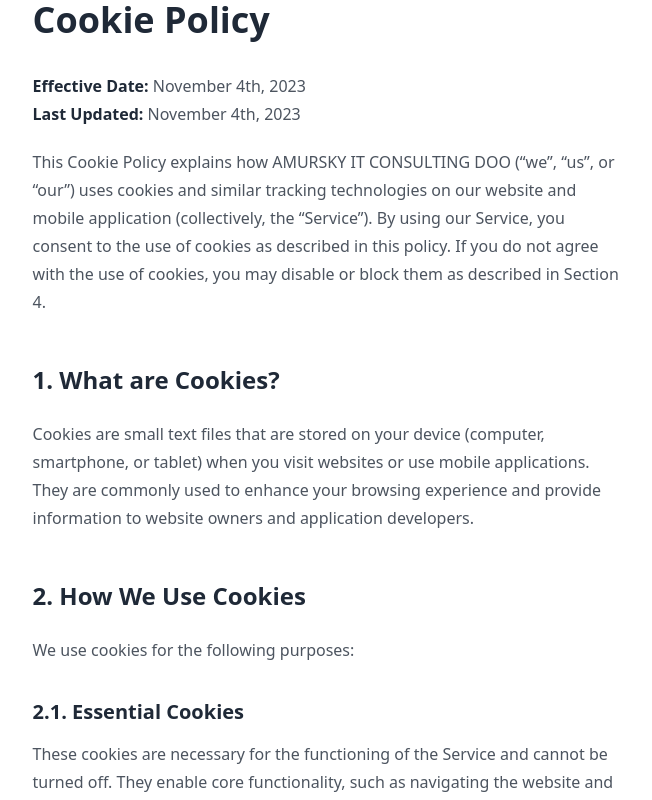
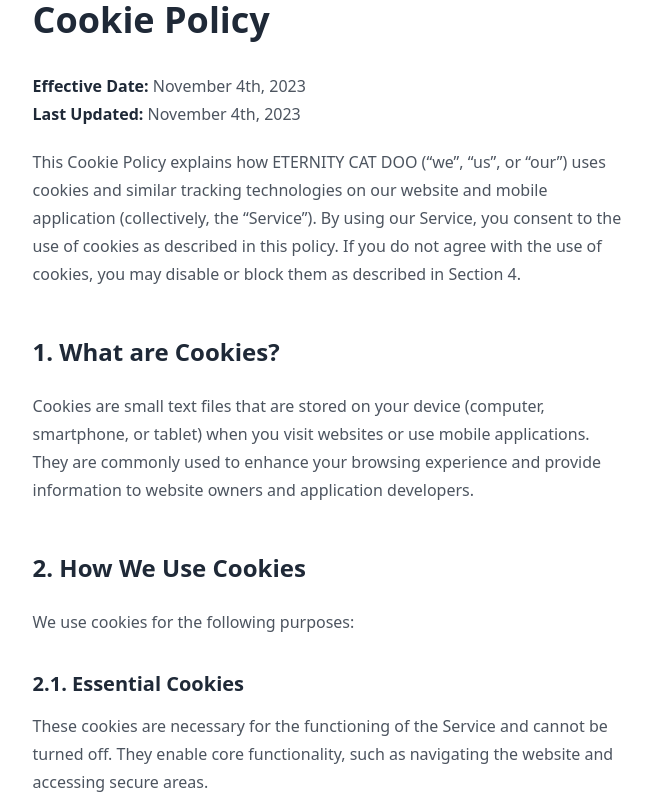
Before and after one commit to eternity/colemak.pro, a Next.js app: page /cookies in a window 1280 px wide. Shown: the top 800 px of the page, without its empty margins (310-962 px from the left). Built offline with nearby package versions, Linux system fonts and the light colour scheme.

Commit message:
Change company name in legal docs

```diff
--- a/app/cookies/page.tsx
+++ b/app/cookies/page.tsx
@@ -10,11 +10,11 @@
       </p>
 
       <p>
-        This Cookie Policy explains how AMURSKY IT CONSULTING DOO (&ldquo;we&rdquo;,
-        &ldquo;us&rdquo;, or &ldquo;our&rdquo;) uses cookies and similar tracking technologies on
-        our website and mobile application (collectively, the &ldquo;Service&rdquo;). By using our
-        Service, you consent to the use of cookies as described in this policy. If you do not agree
-        with the use of cookies, you may disable or block them as described in Section 4.
+        This Cookie Policy explains how ETERNITY CAT DOO (&ldquo;we&rdquo;, &ldquo;us&rdquo;, or
+        &ldquo;our&rdquo;) uses cookies and similar tracking technologies on our website and mobile
+        application (collectively, the &ldquo;Service&rdquo;). By using our Service, you consent to
+        the use of cookies as described in this policy. If you do not agree with the use of cookies,
+        you may disable or block them as described in Section 4.
       </p>
 
       <h2>1. What are Cookies?</h2>
--- a/app/privacy/page.tsx
+++ b/app/privacy/page.tsx
@@ -10,11 +10,11 @@
       </p>
 
       <p>
-        This Privacy Policy outlines how AMURSKY IT CONSULTING DOO (&ldquo;we&rdquo;,
-        &ldquo;us&rdquo;, or &ldquo;our&rdquo;) collects, uses, discloses, and protects your
-        personal information when you use our web and mobile applications (collectively, the
-        &ldquo;Services&rdquo;). We are committed to safeguarding your privacy, and this policy is
-        designed to help you understand how your personal information is handled.
+        This Privacy Policy outlines how ETERNITY CAT DOO (&ldquo;we&rdquo;, &ldquo;us&rdquo;, or
+        &ldquo;our&rdquo;) collects, uses, discloses, and protects your personal information when
+        you use our web and mobile applications (collectively, the &ldquo;Services&rdquo;). We are
+        committed to safeguarding your privacy, and this policy is designed to help you understand
+        how your personal information is handled.
       </p>
 
       <p>
--- a/app/terms/page.tsx
+++ b/app/terms/page.tsx
@@ -10,8 +10,8 @@
       </p>
 
       <p>
-        Please read these Terms of Service (&ldquo;Terms&rdquo;) carefully before using AMURSKY IT
-        CONSULTING DOO (&ldquo;we&rdquo;, &ldquo;us&rdquo;, or &ldquo;our&rdquo;) website and mobile
+        Please read these Terms of Service (&ldquo;Terms&rdquo;) carefully before using ETERNITY CAT
+        DOO (&ldquo;we&rdquo;, &ldquo;us&rdquo;, or &ldquo;our&rdquo;) website and mobile
         application (collectively, the &ldquo;Service&rdquo;). By accessing or using our Service,
         you agree to comply with and be bound by these Terms. If you do not agree to these Terms,
         please do not use our Service.
@@ -63,8 +63,8 @@
       <h2>5. Intellectual Property</h2>
       <p>
         All content and materials available on the Service, including but not limited to text,
-        graphics, logos, images, and software, are the property of AMURSKY IT CONSULTING DOO or its
-        licensors and are protected by copyright, trademark, and other intellectual property laws.
+        graphics, logos, images, and software, are the property of ETERNITY CAT DOO or its licensors
+        and are protected by copyright, trademark, and other intellectual property laws.
       </p>
 
       <h2>6. Disclaimer of Warranties</h2>
```
